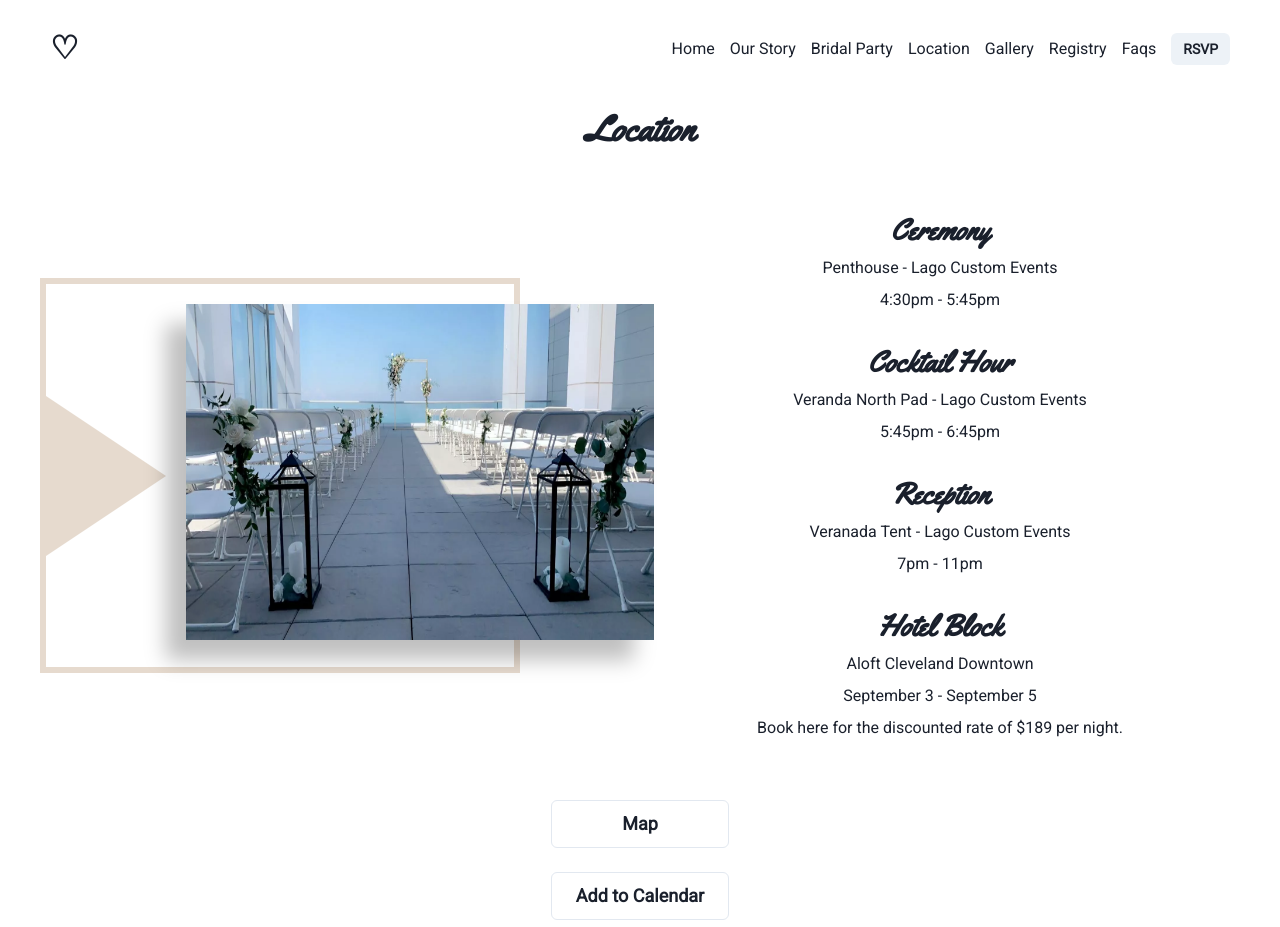
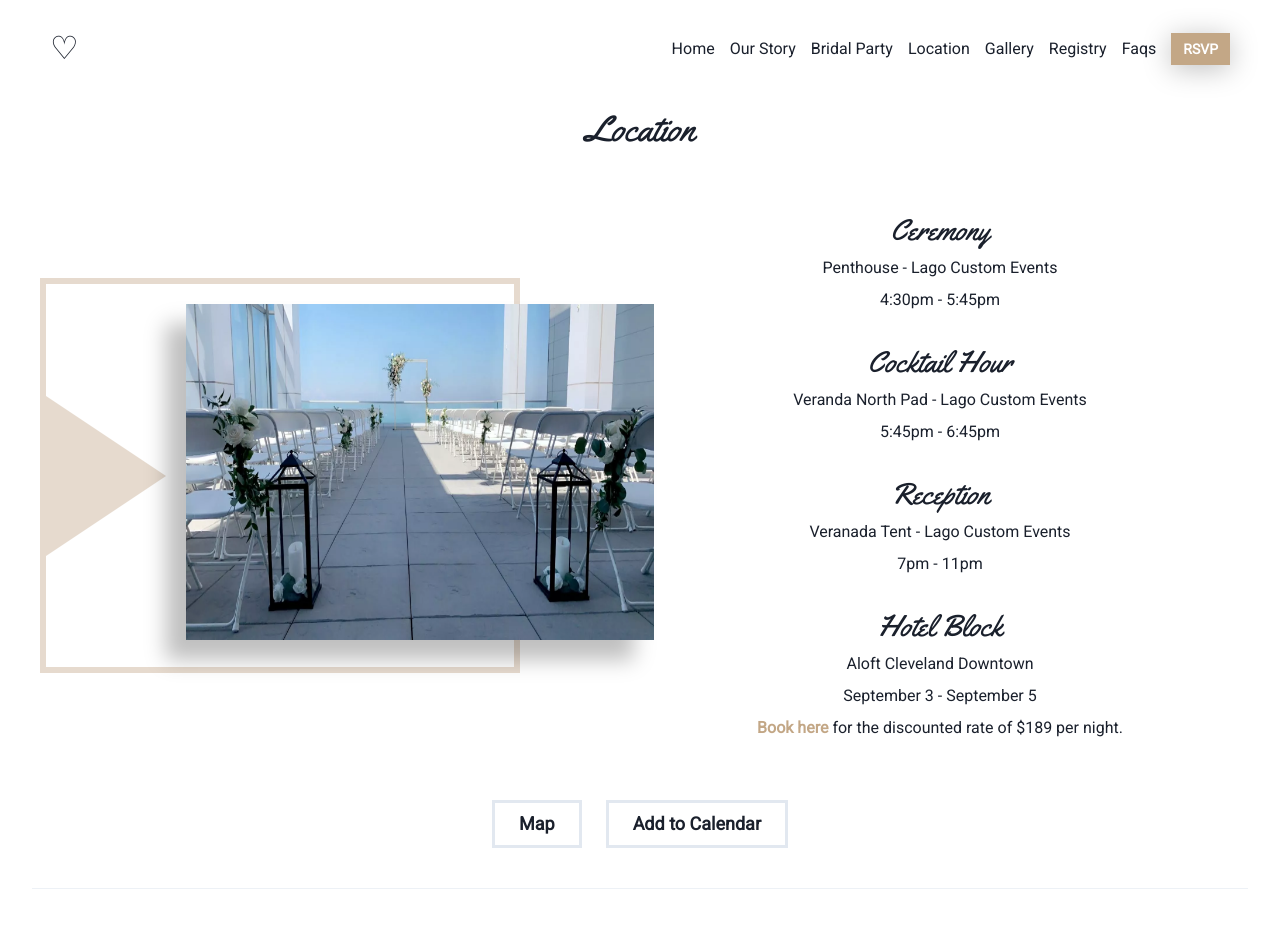
Before and after one commit to 4upz/wedding-site, a Next.js app: page /location in a window 1280 px wide. Shown: the top 927 px of the page. Built offline with nearby package versions, Linux system fonts and the light colour scheme.

Commit message:
Add page transitions, button stylings, and other visible improvements

```diff
--- a/components/header.js
+++ b/components/header.js
@@ -40,6 +40,7 @@ export default function Header() {
           }
           variant="ghost"
           aria-label="Toggle Navigation"
+          boxShadow="none"
         />
       </Flex>
       <Flex
@@ -47,7 +48,7 @@ export default function Header() {
         {...styles.navContainer}
       >
         {pages.map((page) => (
-          <NextLink href={page.href} key={page.label}>
+          <NextLink href={page.href} key={page.label} passHref>
             {page.isCTA ? (
               <Button
                 key={page.label}
--- a/components/pageWrapper.js
+++ b/components/pageWrapper.js
@@ -1,11 +1,28 @@
-import { Flex } from '@chakra-ui/react'
+import { Fade, Flex } from '@chakra-ui/react'
 
 export default function PageWrapper({ children, customStyles }) {
   let wrapperStyles = { ...styles.container }
   if (customStyles) {
     wrapperStyles = { ...wrapperStyles, ...customStyles }
   }
-  return <Flex {...wrapperStyles}>{children}</Flex>
+
+  const variants = {
+    hidden: { opacity: 0, x: 0, y: 0 },
+    enter: { opacity: 1, x: 0, y: 0 },
+    exit: { opacity: 0, x: 0, y: -100 },
+  }
+
+  return (
+    <Fade
+      variants={variants} // Pass the variant object into Framer Motion
+      initial="hidden" // Set the initial state to variants.hidden
+      animate="enter" // Animated state to variants.enter
+      exit="exit" // Exit state (used later) to variants.exit
+      transition={{ type: 'linear' }} // Set the transition to linear
+    >
+      <Flex {...wrapperStyles}>{children}</Flex>{' '}
+    </Fade>
+  )
 }
 
 const styles = {
--- a/pages/contact.js
+++ /dev/null
@@ -1,3 +0,0 @@
-export default function Contact() {
-    return <h1>Contact Us</h1>
-}
--- a/pages/location.js
+++ b/pages/location.js
@@ -5,6 +5,7 @@ import {
   Divider,
   Flex,
   Heading,
+  Link,
   Stack,
   Text,
   VStack,
@@ -13,6 +14,9 @@ import Image from 'next/image'
 import PageWrapper from '../components/pageWrapper'
 
 export default function Location() {
+  const calendarTemplateLink =
+    'https://www.google.com/calendar/event?action=TEMPLATE&dates=20220904T203000Z%2F20220904T214500Z&text=Arik%20%26%20Chelsey%20Wedding&location=Lago%20Custom%20Events%2C%20950%20Main%20Ave%20%23120%2C%20Cleveland%2C%20OH%2044113%2C%20USA&details='
+
   return (
     <PageWrapper>
       <Heading as="h1">Location</Heading>
@@ -52,31 +56,44 @@ export default function Location() {
             <Text>Aloft Cleveland Downtown</Text>
             <Text>September 3 - September 5</Text>
             <Text>
-              Book{' '}
-              <a
+              <Link
                 href="https://www.marriott.com/events/start.mi?id=1631212273160&key=GRP"
                 target="_blank"
                 rel="noreferrer"
+                color="brand.dark"
+                fontWeight="bold"
               >
-                here
-              </a>{' '}
+                Book here
+              </Link>{' '}
               for the discounted rate of $189 per night.
             </Text>
           </VStack>
         </Stack>
       </Flex>
-      <Stack flexDir={{ base: 'column', large: 'row' }} spacing={6}>
+      <Stack
+        alignItems="center"
+        direction={{ base: 'column', lg: 'row' }}
+        spacing={6}
+      >
         <Button
           variant="outline"
           as="a"
           href="https://goo.gl/maps/97o3HLZab1cbaxtGA"
           target="_blank"
+          rel="noreferrer"
           size="lg"
         >
           Map
         </Button>
         {/* TODO: Create ICS file or Google Calendar link for this, if this feature is desired*/}
-        <Button variant="outline" size="lg">
+        <Button
+          as="a"
+          href={calendarTemplateLink}
+          variant="outline"
+          size="lg"
+          target="_blank"
+          rel="noreferrer"
+        >
           Add to Calendar
         </Button>
       </Stack>
--- a/pages/story.js
+++ b/pages/story.js
@@ -33,6 +33,6 @@ export default function Story() {
 
 const styles = {
   tabTitle: {
-    fontSize: '32px',
+    fontSize: '24px',
   },
 }
--- a/theme/index.js
+++ b/theme/index.js
@@ -5,6 +5,38 @@ const theme = extendTheme({
   fonts: {
     body: 'Roboto, sans-serif',
     heading: 'Yellowtail, sans-serif',
+  },
+  colors: {
+    brand: {
+      dark: '#C3A786',
+      light: '#E6DACE',
+    },
+  },
+  components: {
+    Heading: {
+      baseStyle: {
+        fontWeight: 'normal',
+      },
+    },
+    Button: {
+      baseStyle: {
+        padding: '10px 40px',
+        borderRadius: 0,
+      },
+      variants: {
+        solid: {
+          bg: 'brand.dark',
+          boxShadow: '0px 4px 28px rgba(0, 0, 0, 0.25)',
+          color: 'white',
+          _hover: {
+            bg: 'brand.light',
+          },
+        },
+        outline: {
+          border: 'solid 3px #E6DACE',
+        },
+      },
+    },
   },
   styles: {
     global: {
```
Also changed, not shown: pages/index.js (+25 -2 lines).
